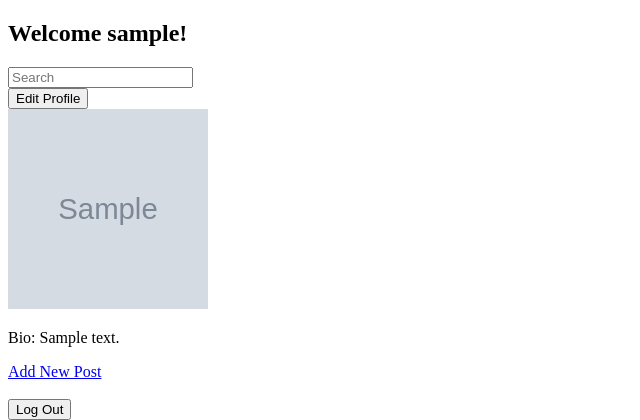
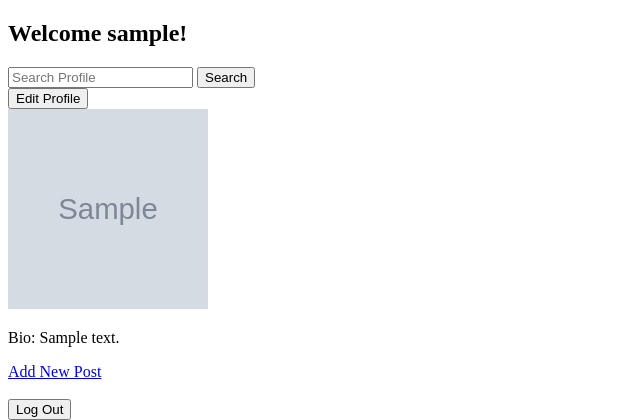
Before and after one commit to LuisBell0/Django-FaceBlog-Project-1.0, a Django app: page /dashboard/ in a window 1280 px wide. Shown: the top 420 px of the page, without its empty margins (0-640 px from the left). Run offline with Django 5.2, Linux system fonts and the light colour scheme; a user stored in the database is signed in; tables that the repository leaves empty hold one stand-in row (values such as "Sample post"); grey boxes marked "Sample" are stand-in pictures.

Commit message:
Commit 5

```diff
--- a/blog/templates/blog/dashboard.html
+++ b/blog/templates/blog/dashboard.html
@@ -6,8 +6,10 @@
   <meta http-equiv="refresh" content="0; URL={% url 'profile-create' %}">
 {% else %}
   <h2>Welcome {{user.username}}!</h2>
-<form action="" method="GET">
-  <input type="text" placeholder="Search">
+<form action="{% url 'search_profile' %}" method="POST">
+{% csrf_token %}
+  <input type="text" placeholder="Search Profile" name="search-profile">
+    <button type="submit">Search</button>
 </form>
 <form action="{% url 'profile-update' user.profile.pk %}" method="GET">
   <button type="submit">Edit Profile</button>
--- a/blog/urls.py
+++ b/blog/urls.py
@@ -1,5 +1,5 @@
 from django.urls import path
-from .views import ProfileUpdateFunction, home, dashboard, PostCreateView, PostUpdateView, PostDeleteView, ProfileCreateView, login_view
+from .views import *
 
 urlpatterns = [
     path('', home, name="home"),
@@ -21,4 +21,7 @@ urlpatterns = [
     path('accounts/login/',
          login_view,
          name='new_login'),
+    path('search_profile/',
+         search_profile,
+         name='search_profile'),
 ]
--- a/blog/views.py
+++ b/blog/views.py
@@ -138,3 +138,12 @@ def login_view(request):
 def logout_view(request):
   logout(request)
   return HttpResponseRedirect(reverse("new_login"))
+
+
+def search_profile(request):
+  if request.method == 'POST':
+    search = request.POST['search-profile']
+    profiles = Profile.objects.filter(user__username__startswith=search)
+    return render(request, 'blog/search_profile.html', {'search': search, 'profiles': profiles})
+  else:
+    return render(request, 'blog/search_profile.html', {})
--- a/django_project/views.py
+++ b/django_project/views.py
@@ -7,7 +7,7 @@ from django.utils.encoding import force_bytes, force_str
 from .tokens import account_activation_token
 from django.contrib import messages
 from django.shortcuts import redirect, render
-from django.contrib.auth import get_user_model, login, authenticate
+from django.contrib.auth import get_user_model, login
 from django.urls import reverse
 
 def sign_up_function(request):
```
Also changed, not shown: blog/templates/blog/search_profile.html (added, +13 -0 lines).
